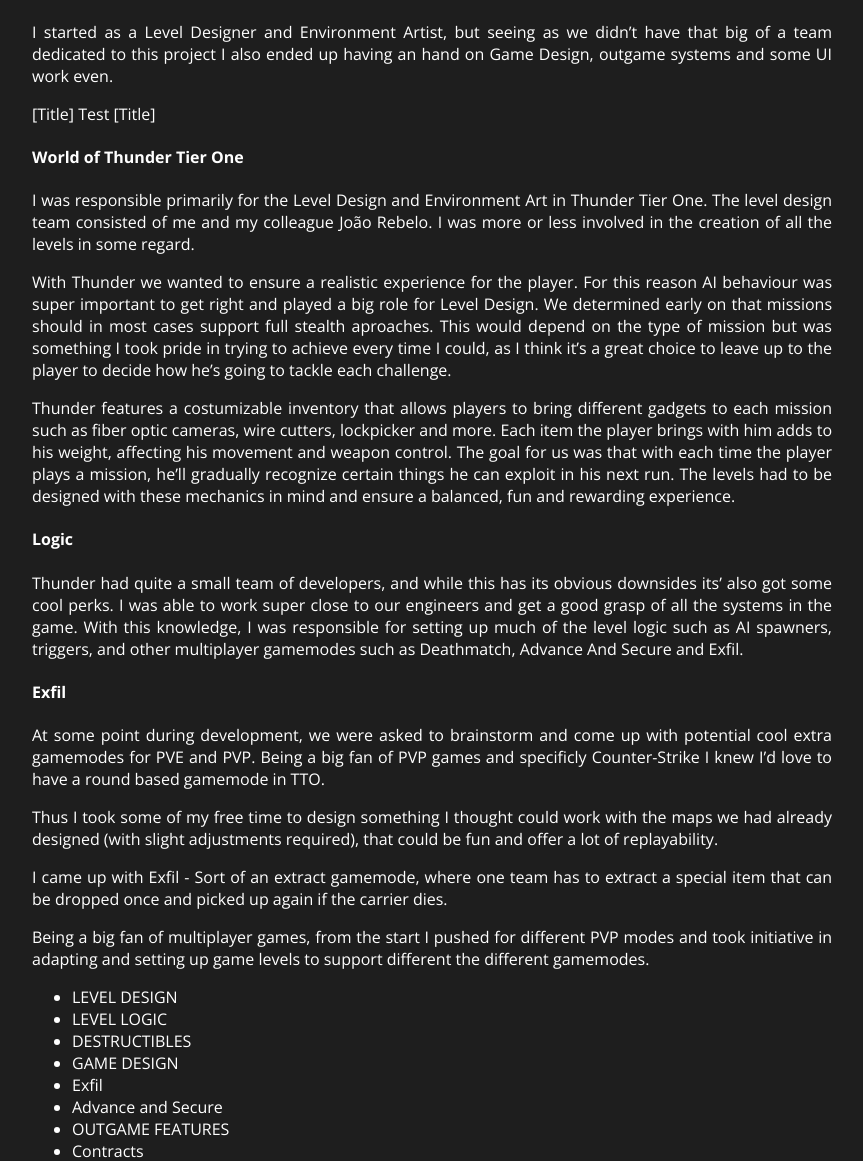
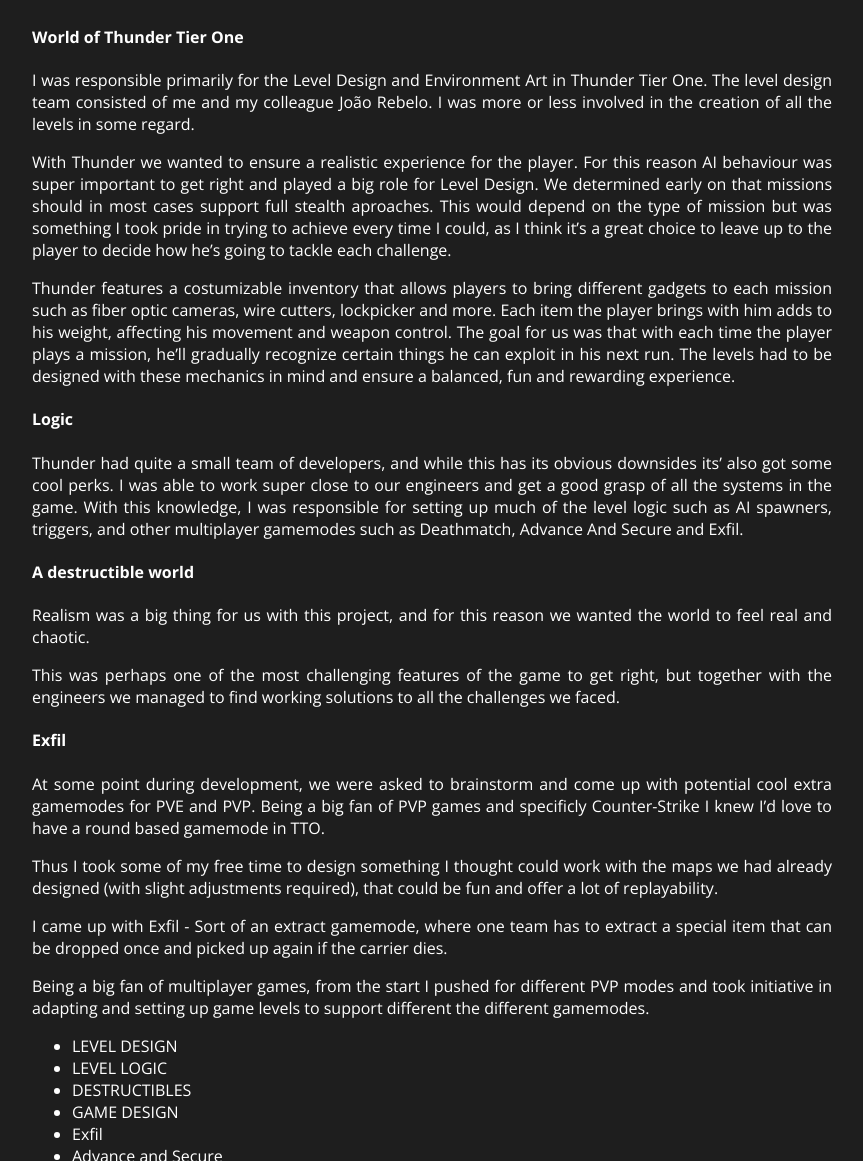
Before and after one commit to THEREALUNREAL/THEREALUNREAL.github.io, a Jekyll site: the page built from _posts/2021-12-07-ThunderTierOne.markdown, in a window 1280 px wide and 1400 px high, scrolled down 893 px. Shown: the part 239-1400 px from the top of the window, without its empty margins (208-1071 px from the left). Built offline with Jekyll 4.4.1, drawn with Linux system fonts in a browser that asks for light colours; nearby versions of some CDN libraries.

Commit message:
Update 2021-12-07-ThunderTierOne.markdown

```diff
--- a/_posts/2021-12-07-ThunderTierOne.markdown
+++ b/_posts/2021-12-07-ThunderTierOne.markdown
@@ -13,9 +13,7 @@
 _Thunder Tier One_ is a realistic top-down shooter game set in the 90's, where you play as an elite special operations team. I've had the pleasure and honor of being part of this project and working with a small but very talented and passionate team.
 
 <iframe width="100%" height="450" src="https://www.youtube.com/embed/YVgFHnhc_yc" title="YouTube video player" frameborder="0" allow="accelerometer; autoplay; clipboard-write; encrypted-media; gyroscope; picture-in-picture" allowfullscreen></iframe>
-I started as a Level Designer and Environment Artist, but seeing as we didn't have that big of a team dedicated to this project I also ended up having an hand on Game Design, outgame systems and some UI work even.
 
-[Title] Test [Title]
 
 #### World of Thunder Tier One
 
@@ -26,9 +24,19 @@
 Thunder features a costumizable inventory that allows players to bring different gadgets to each mission such as fiber optic cameras, wire cutters, lockpicker and more. Each item the player brings with him adds to his weight, affecting his movement and weapon control. The goal for us was that with each time the player plays a mission, he'll gradually recognize certain things he can exploit in his next run. The levels had to be designed with these mechanics in mind and ensure a balanced, fun and rewarding experience.
 
 
+
 #### Logic
 
 Thunder had quite a small team of developers, and while this has its obvious downsides its' also got some cool perks. I was able to work super close to our engineers and get a good grasp of all the systems in the game. With this knowledge, I was responsible for setting up much of the level logic such as AI spawners, triggers, and other multiplayer gamemodes such as Deathmatch, Advance And Secure and Exfil.
+
+
+
+#### A destructible world
+
+Realism was a big thing for us with this project, and for this reason we wanted the world to feel real and chaotic.
+
+This was perhaps one of the most challenging features of the game to get right, but together with the engineers we managed to find working solutions to all the challenges we faced.
+
 
 
 #### Exfil
```
